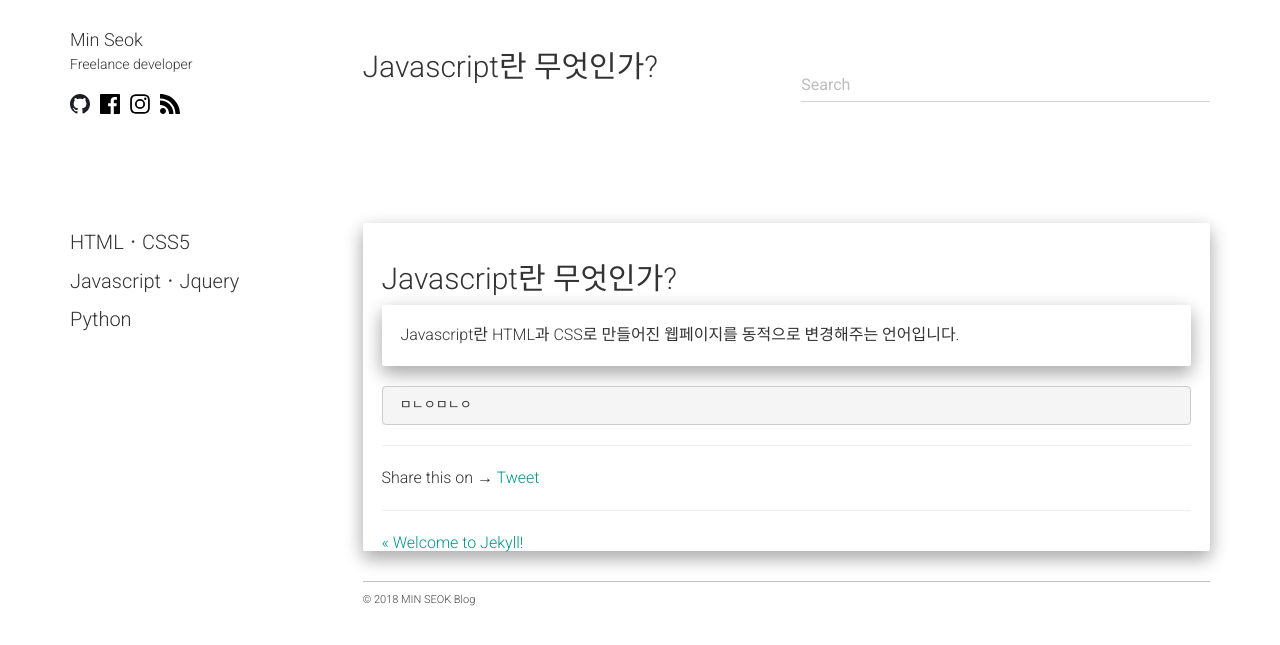
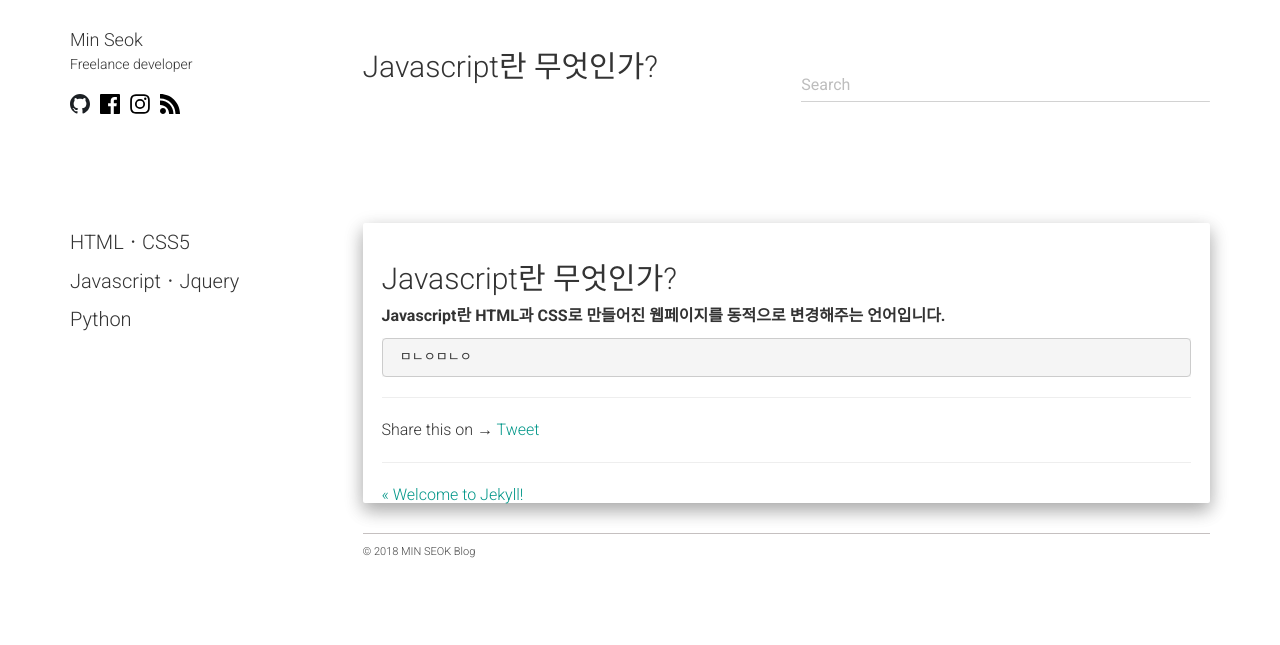
Before and after one commit to alalstjr/promote.github.io, a Jekyll site: the page built from _posts/2018-08-21-Javascript란 무엇인가?.md, in a window 1280 px wide. Shown: the top 645 px of the page. Built offline with Jekyll 4.4.1, drawn with Linux system fonts in a browser that asks for light colours; nearby versions of some CDN libraries; our own code applies the rules of GitHub Pages for plain Markdown files; comment, search, counter and statistics services are not loaded.

Commit message:
Update 2018-08-21-Javascript란 무엇인가?.md

```diff
--- a/_posts/2018-08-21-Javascript란 무엇인가?.md
+++ b/_posts/2018-08-21-Javascript란 무엇인가?.md
@@ -1,6 +1,6 @@
 <h2 class="title">Javascript란 무엇인가?</h2>
-<div class="well">
+<strong>
     Javascript란 HTML과 CSS로 만들어진 웹페이지를 동적으로 변경해주는 언어입니다.
-</div>
+</strong>
 
 {% highlight ruby %} ㅁㄴㅇㅁㄴㅇ {% endhighlight %}
```
